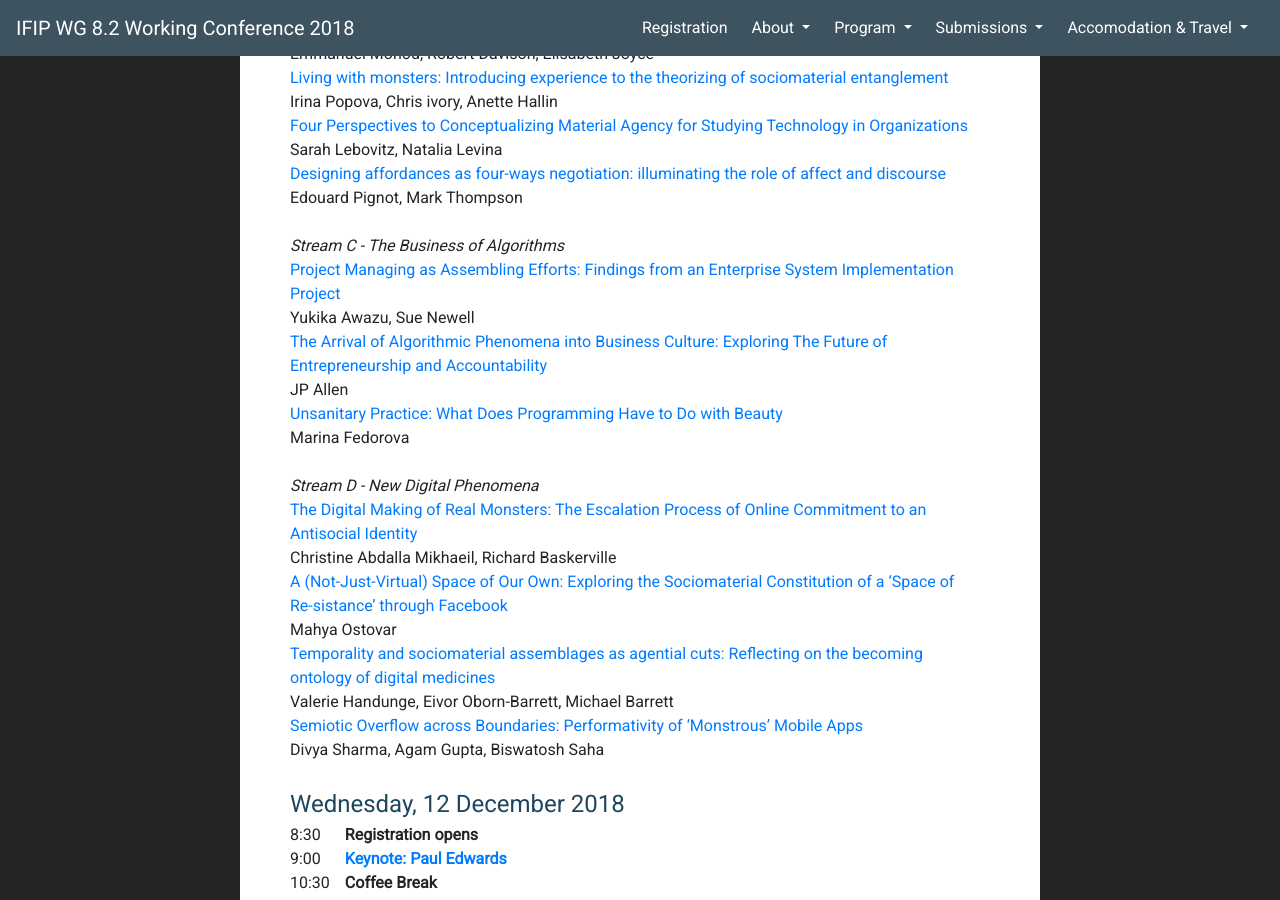
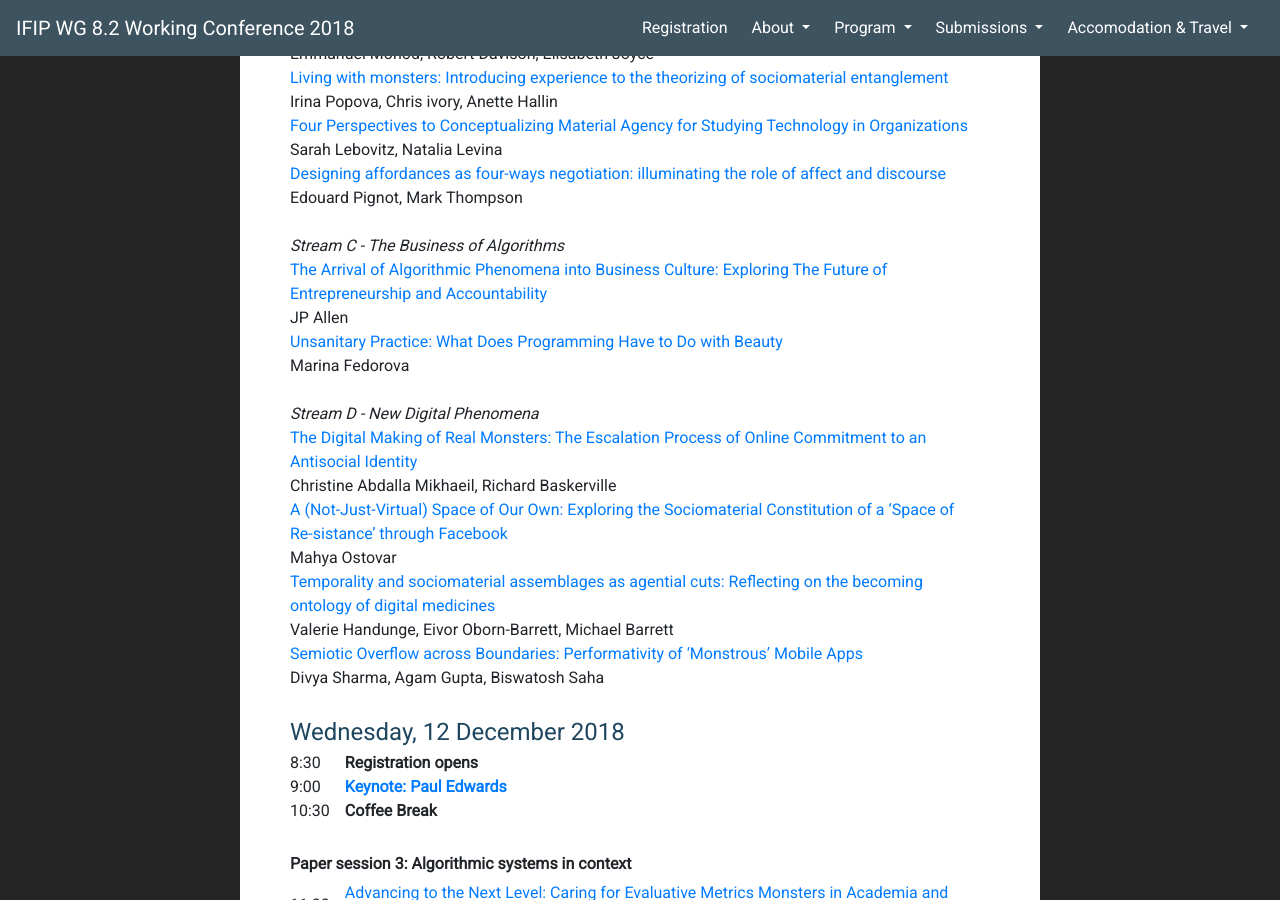
Before and after one commit to ifip82conf/ifip82conf.github.io, a Jekyll site: the page built from pages/program/program.md, in a window 1280 px wide and 900 px high, scrolled down 1767 px. Built offline with Jekyll 4.4.1, drawn with Linux system fonts in a browser that asks for light colours; nearby versions of some CDN libraries.

```diff
--- a/pages/program/program.md
+++ b/pages/program/program.md
@@ -99,8 +99,6 @@ Please note that the program is subject to minor changes
 | Edouard Pignot, Mark Thompson                                                                                                                               |
 |                                                                                                                                                             |
 | *Stream C - The Business of Algorithms*                                                                                                                     |
-| [Project Managing as Assembling Efforts: Findings from an Enterprise System Implementation Project](/files/abstracts/Abstract_19.pdf)                            |
-| Yukika Awazu, Sue Newell                                                                                                                                    |
 | [The Arrival of Algorithmic Phenomena into Business Culture: Exploring The Future of Entrepreneurship and Accountability](/files/abstracts/Abstract_20.pdf)      |
 | JP Allen                                                                                                                                                    |
 | [Unsanitary Practice: What Does Programming Have to Do with Beauty](/files/abstracts/Abstract_21.pdf)                                                            |
```
Also changed, not shown: pages/program/panel.md (+1 -1 lines).
